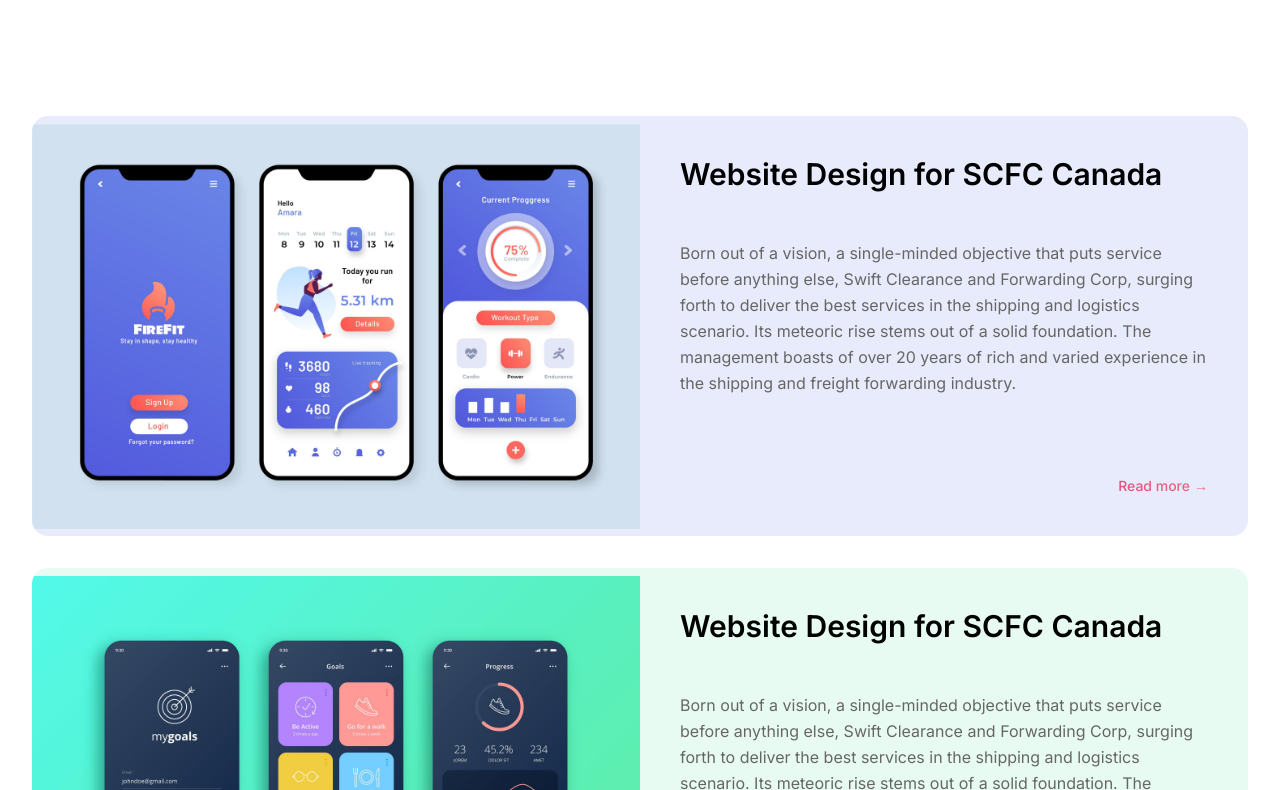
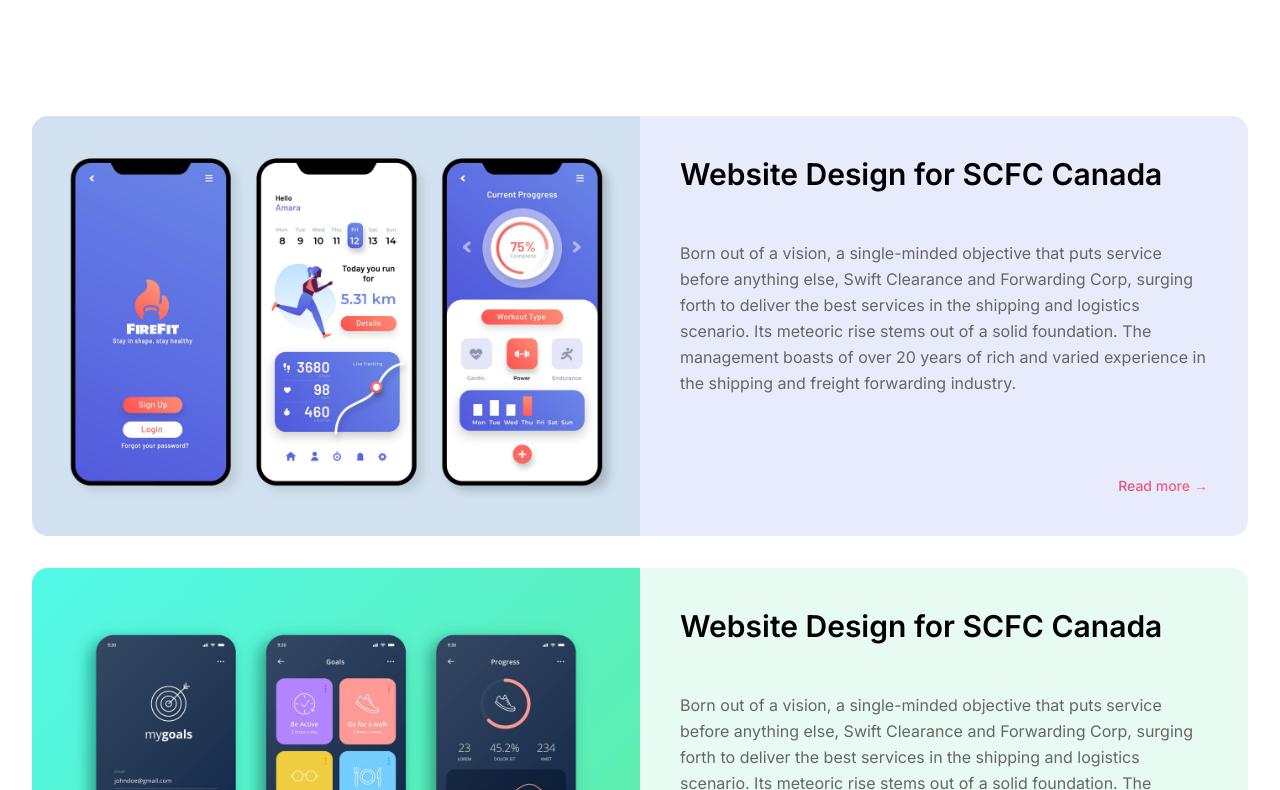
Before and after one commit to JoY-BoY-e/ZaufLab-Figma-Design, a Next.js app: page / in a window 1280 px wide. Shown: the part 4510-5300 px from the top of the page. Built offline with nearby package versions, Linux system fonts and the light colour scheme.

Commit message:
Images to fit screen

```diff
--- a/src/components/case-studies.tsx
+++ b/src/components/case-studies.tsx
@@ -42,13 +42,12 @@
               className={`${item.bgColor} rounded-2xl overflow-hidden flex flex-col lg:flex-row`}
             >
               {/* Image - left side */}
-              <div className="lg:w-1/2 w-full h-[300px] lg:h-auto">
+              <div className="relative w-full aspect-video lg:w-1/2">
   <Image
     src={item.image}
     alt={item.title}
-                  width={800}
-                  height={600}
-                  className="w-full h-full object-contain"
+    fill
+    className="object-cover w-full h-full"
     priority={idx === 0}
   />
 </div>
```
Lines whose indentation alone changed are shown as unchanged.
